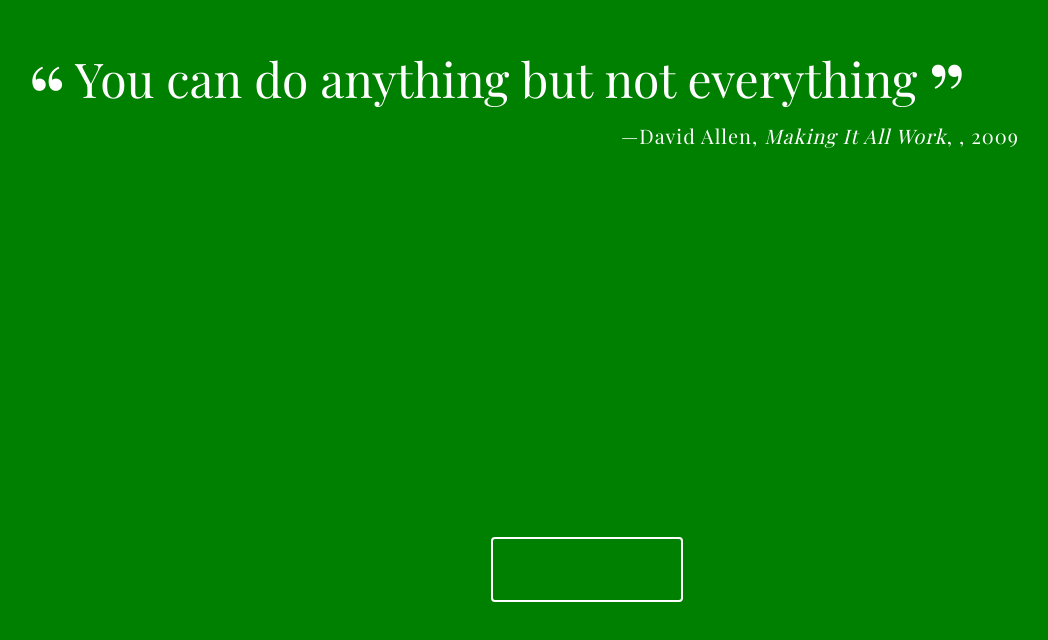
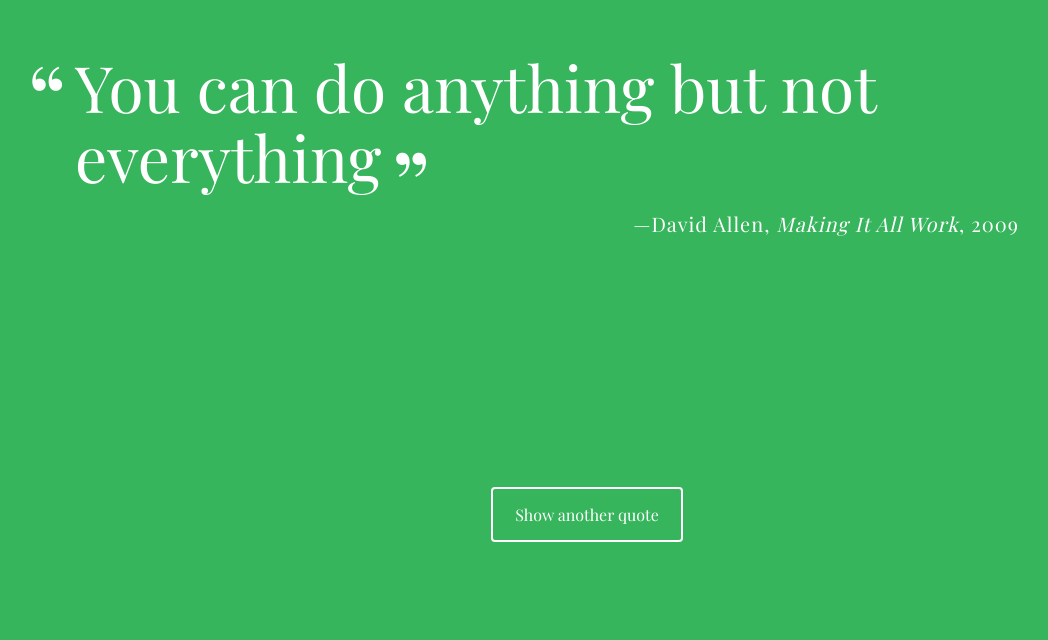
Before and after one commit to ajayyadav1110/Random-quote-final, a plain HTML site: page index.html in a window 1280 px wide. Shown: the part 108-748 px from the top of the page, without its empty margins (53-1101 px from the left). Drawn offline with nearby package versions, Linux system fonts and the light colour scheme; a web font is replaced by a local one.

Commit message:
css review

```diff
--- a/css/styles.css
+++ b/css/styles.css
@@ -1,6 +1,6 @@
 body {
   /*text-align: center;*/
-  background-color:green;
+  background-color: #36b55c;
   color: white;
   font-family: 'Playfair Display', serif;
 }
@@ -13,7 +13,7 @@
   line-height: .5;
 }
 .quote {
-  font-size: 3rem;
+  font-size: 4rem;
   font-weight: 400;
   line-height: 1.1;
   position: relative;
@@ -52,34 +52,27 @@
   content: ", ";
   font-style: normal;
 }
-.tags {
-  font-style: italic;
-}
-.tags:before {
-  content: ", ";
-  font-style: normal;
-}
 .year:before {
   content: ", ";
   font-style: normal;
 }
 
 #loadQuote {
-  position:fixed;
+  position: fixed;
   width: 12em;
   display: inline-block;
   left: 50%;
   margin-left: -6em;
-  bottom: 90px;
+  bottom: 150px;
   border-radius: 4px;
   border: 2px solid #fff;
-  color: green;
-  background-color: green;
-  padding: 20px 0;
+  color: #fff;
+  background-color: #36b55c;
+  padding: 15px 0;
   transition: .5s ;
 }
 #loadQuote:hover {
-  background-color: green;
+  background-color: rgba(255,255,255,.25);
 }
 #loadQuote:focus {
   outline: none;
```
